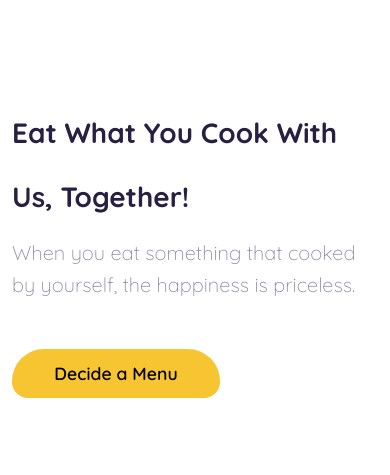
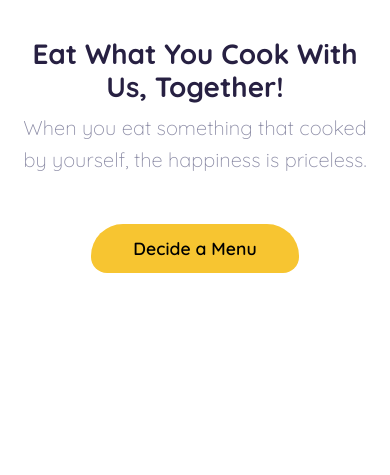
Before and after one commit to DarkyEG/foodyar-website, a plain HTML site: page index.html in a window 390 px wide. Shown: the part 94-569 px from the top of the page. Drawn offline with nearby package versions, Linux system fonts and the light colour scheme.

Commit message:
more responsive

```diff
--- a/assets/css/main.css
+++ b/assets/css/main.css
@@ -61,11 +61,14 @@ nav a.nav-link:hover {
 }
 
 .banner {
-  padding-top: 4rem;
+  height: 90vh;
+}
+
+.banner .title {
+  text-align: center;
 }
 .banner .title h1 {
   font-weight: bolder;
-  line-height: 4rem;
   word-wrap: break-word;
 }
 
@@ -122,7 +125,6 @@ nav a.nav-link:hover {
 }
 
 .videos {
-  margin-top: 5rem;
   margin-bottom: 5rem;
 }
 
@@ -275,7 +277,7 @@ footer h3 {
 .info h2 {
   word-wrap: break-word;
   line-height: 3rem;
-  padding: 1rem 11rem;
+  padding: 1rem;
   font-weight: 400;
 }
 
--- a/index.html
+++ b/index.html
@@ -61,8 +61,8 @@
 
     <!-- Banner Section -->
     <section class="container banner">
-      <div class="row align-items-center gap-4">
-        <div class="col title">
+      <div class="row h-lg-100 align-items-center gap-4">
+        <div class="col text-lg-start title">
           <h1>Eat What You Cook With Us, Together!</h1>
           <h5>
             When you eat something that cooked by yourself, the happiness is
@@ -141,7 +141,7 @@
     <!-- Info Section -->
     <section class="container p-5 info">
       <div class="row text-center">
-        <h2 class="px-sm-5">
+        <h2 class="px-lg-5">
           Awalnya saya malu dengan mertua karena tidak bisa memasak, kini mereka
           lebih suka makan malam di rumah demi menyantap masakan yang saya buat
           sendiri
```
